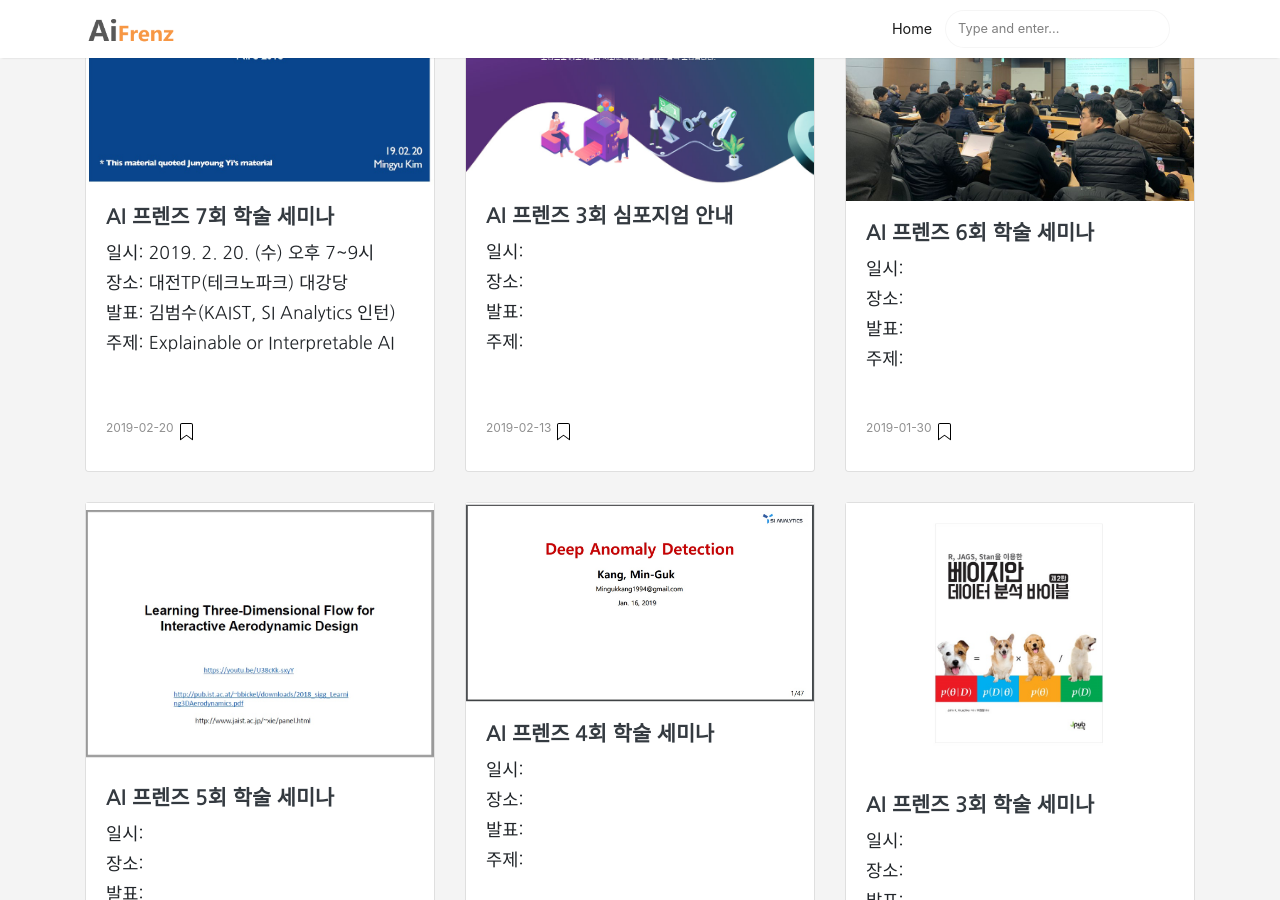
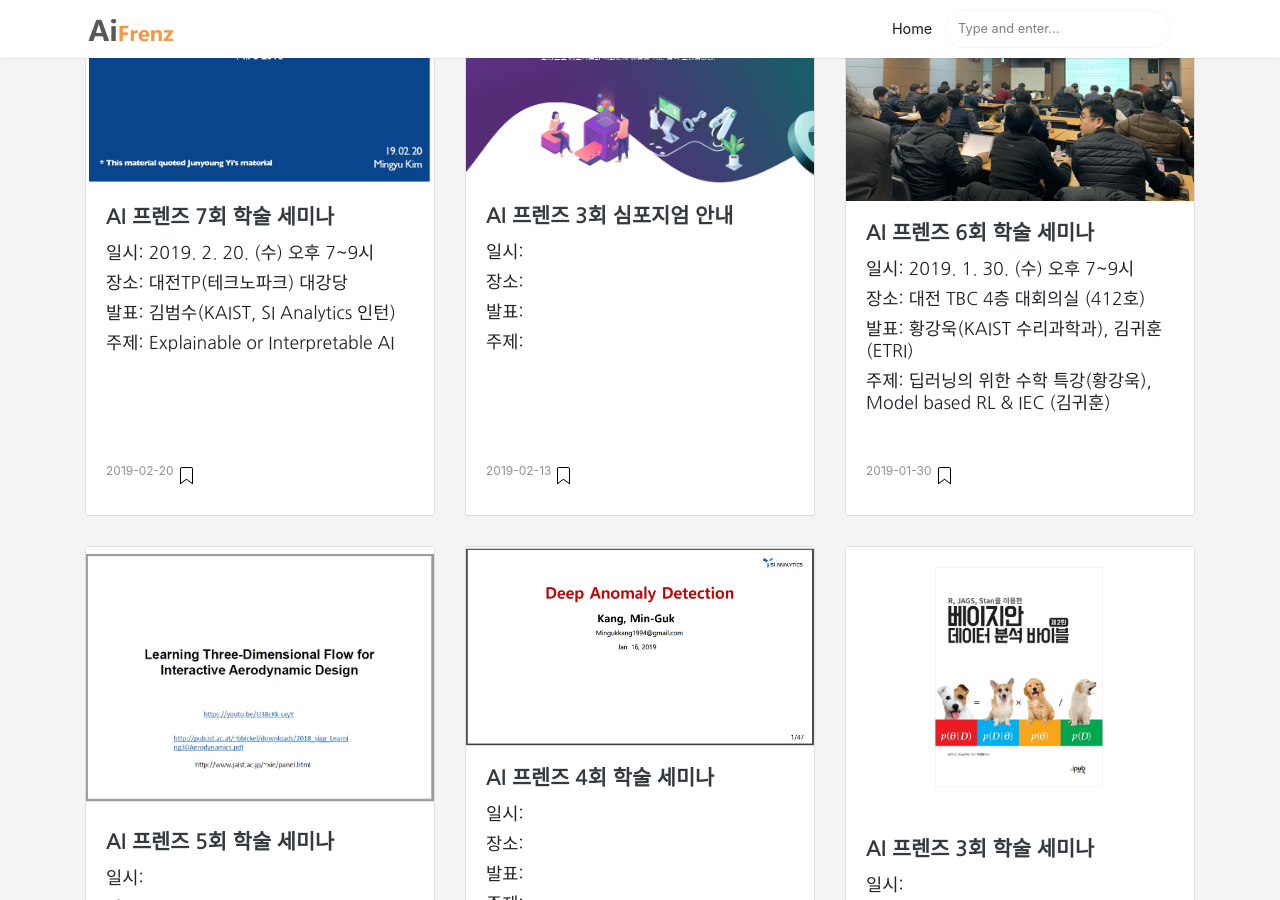
Before and after one commit to aifrenz/aifrenz.github.io, a Jekyll site: the page built from index.html, in a window 1280 px wide and 900 px high, scrolled down 1803 px. Built offline with Jekyll 4.4.1, drawn with Linux system fonts in a browser that asks for light colours; the list of posts is cut into pages by our own code.

Commit message:
Update 2019-01-30-6th-seminar.markdown

```diff
--- a/_posts/2019-01-30-6th-seminar.markdown
+++ b/_posts/2019-01-30-6th-seminar.markdown
@@ -2,6 +2,10 @@
 layout: post
 title:  "AI 프렌즈 6회 학술 세미나"
 date:   2019-01-30 19:00:00
+when: 2019. 1. 30. (수) 오후 7~9시
+where: 대전 TBC 4층 대회의실 (412호)
+who: 황강욱(KAIST 수리과학과), 김귀훈(ETRI)
+what: 딥러닝의 위한 수학 특강(황강욱), Model based RL & IEC (김귀훈)
 categories: ai-friends update
 tags: ai-friends update
 image: /images/20190130.jpg
```
